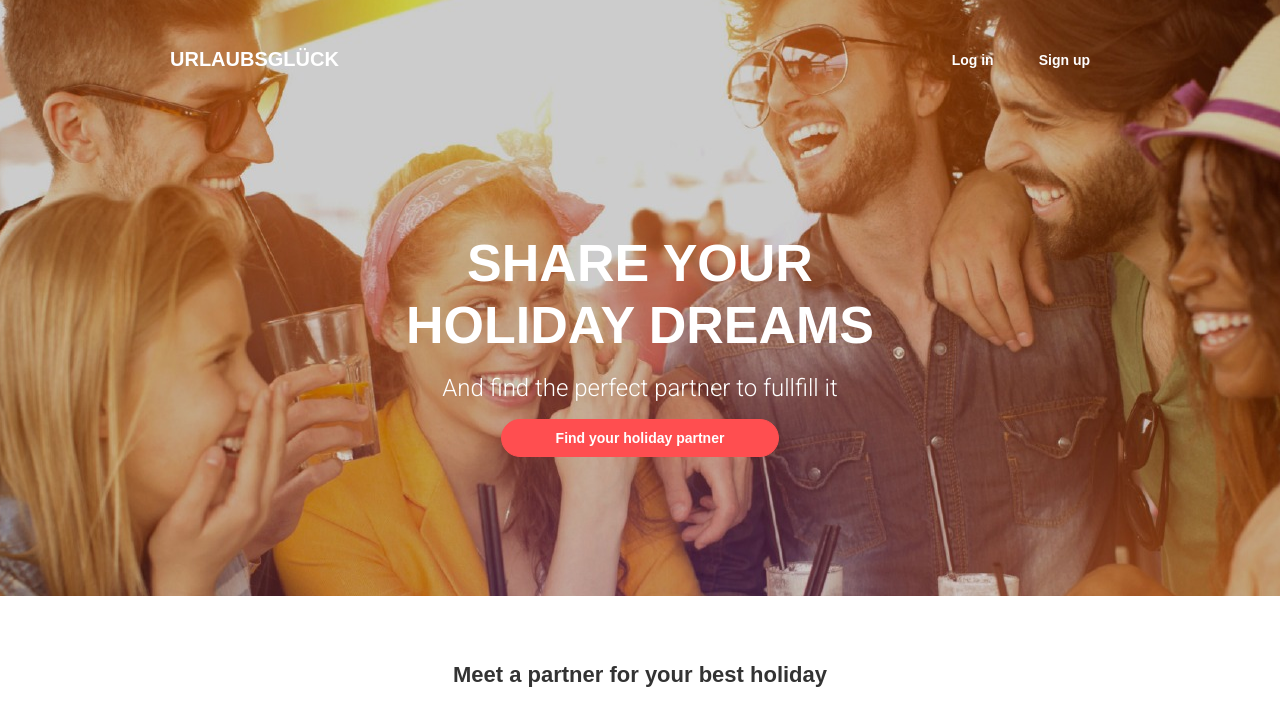
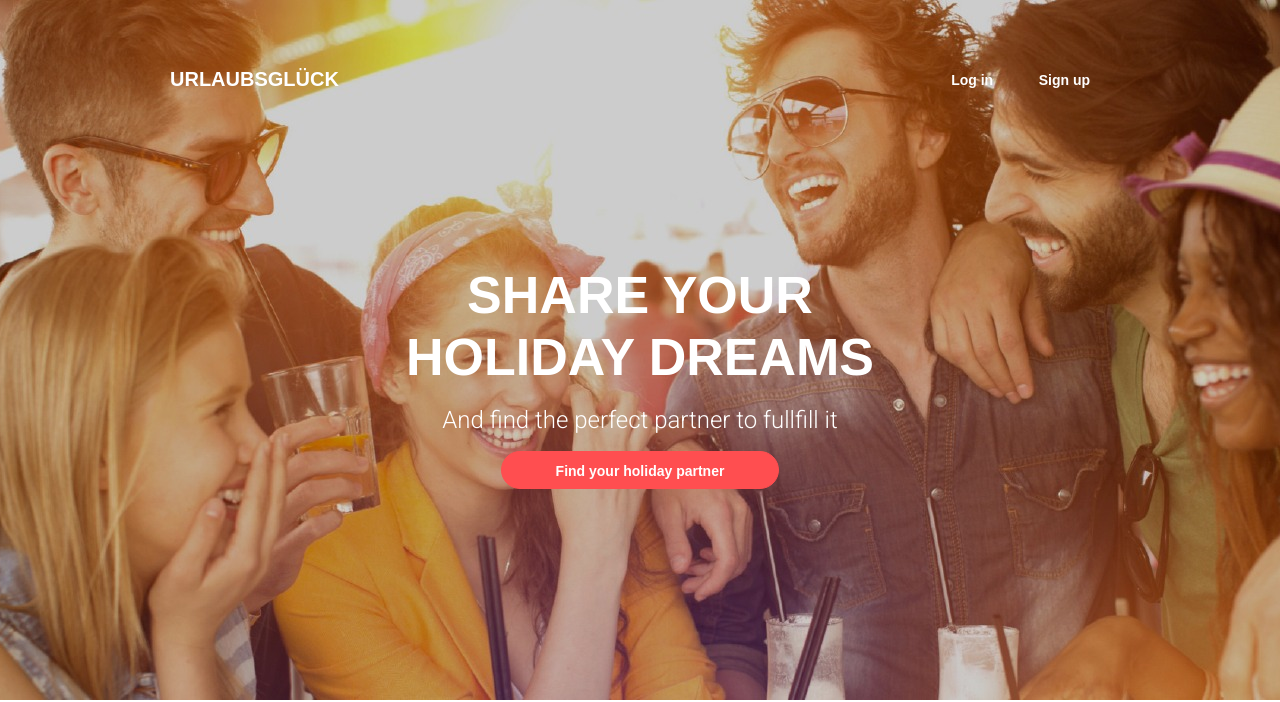
Before and after one commit to marystrukova/go-fe-course, a plain HTML site: page html-css/module-08/index.html in a window 1280 px wide. Shown: the top 702 px of the page. Drawn offline with Linux system fonts and the light colour scheme.

Commit message:
правки

```diff
--- a/html-css/module-08/css/style.css
+++ b/html-css/module-08/css/style.css
@@ -10,11 +10,15 @@
 }
 
 header {
-    padding: 21px 0px 139px;
-    background-image: url(../img/background-image.jpeg);
-    background-position: center;
-    background-repeat: no-repeat;
-    width: 100vw;
+    position: absolute;
+    top: 20px;
+    left: 50%;
+    transform: translateX(-50%);
+    font-family: Montserrat;
+    font-weight: 700;
+    color: #fff;
+    z-index: 10;
+    text-align: center;
 }
 
 nav {
@@ -46,7 +50,22 @@ nav {
 }
 
 .banner {
+    height: 540px;
     text-align: center;
+    position: relative;
+    background: url(../img/background-image.jpeg), rgb(26, 25, 21);
+    background-position: center;
+    background-size: cover;
+
+}
+
+.banner-about {
+    position: absolute;
+    left: 50%;
+    top: 226px;
+    transform: translateX(-50%);
+    z-index: 8;
+    width: 320px;
 }
 
 h2 {
@@ -72,6 +91,8 @@ p {
 }
 
 .find {
+    display: inline-block;
+    text-decoration: none;
     width: 278px;
     height: 38px;
     background-color: #ff4e50;
@@ -81,6 +102,7 @@ p {
     font-weight: 700;
     font-size: 14px;
     color: #ffffff;
+    padding-top: 12px;
 }
 
 section {
@@ -167,6 +189,8 @@ span {
 }
 
 .see_others {
+    display: block;
+    text-decoration: none;
     width: 280px;
     height: 40px;
     background-color: transparent;
@@ -177,7 +201,8 @@ span {
     font-size: 14px;
     color: #ff4e50;
     margin: 0 auto;
-    display: block;
+    padding-top: 10px;
+    text-align: center;
 }
 
 /* @media (max-width: 747px) {
@@ -209,6 +234,10 @@ span {
      }
 
      .banner {
+         height: 700px;
+     }
+
+     .banner-about {
         margin: 0 auto;
         width: 492px;
      }
--- a/html-css/module-08/index.html
+++ b/html-css/module-08/index.html
@@ -20,15 +20,17 @@
             </div>
             <h1 class="logo"><a href="#">URLAUBSGLÜCK</a></h1>
             </nav>
+        </div>
+        </header>
         <div class="banner">
+            <div class="banner-about">
             <h2 class="main_title">Share your holiday dreams</h2>
 
             <p>And find the perfect partner to fullfill it</p>
 
-            <button class="find">Find your holiday partner</button>
+            <a href="#" class="find"> Find your holiday partner</a>
         </div>
         </div>
-        </header>
 
     <div class="container">
         <section>
@@ -57,7 +59,7 @@
                 </li>
             </ul>
 
-            <button class="see_others">See other partners</button>
+            <a href="#" class="see_others">See other partners</a>
         </section>
     </div>
 
```
